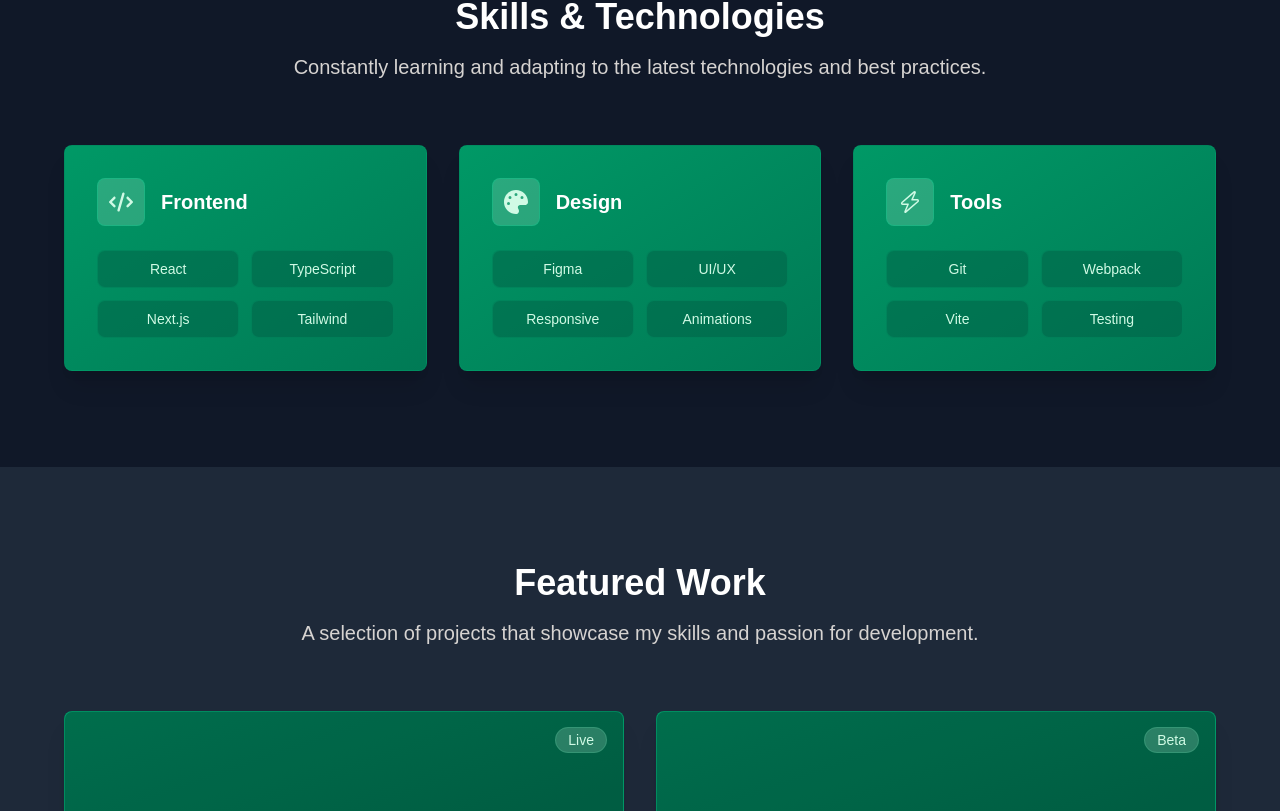
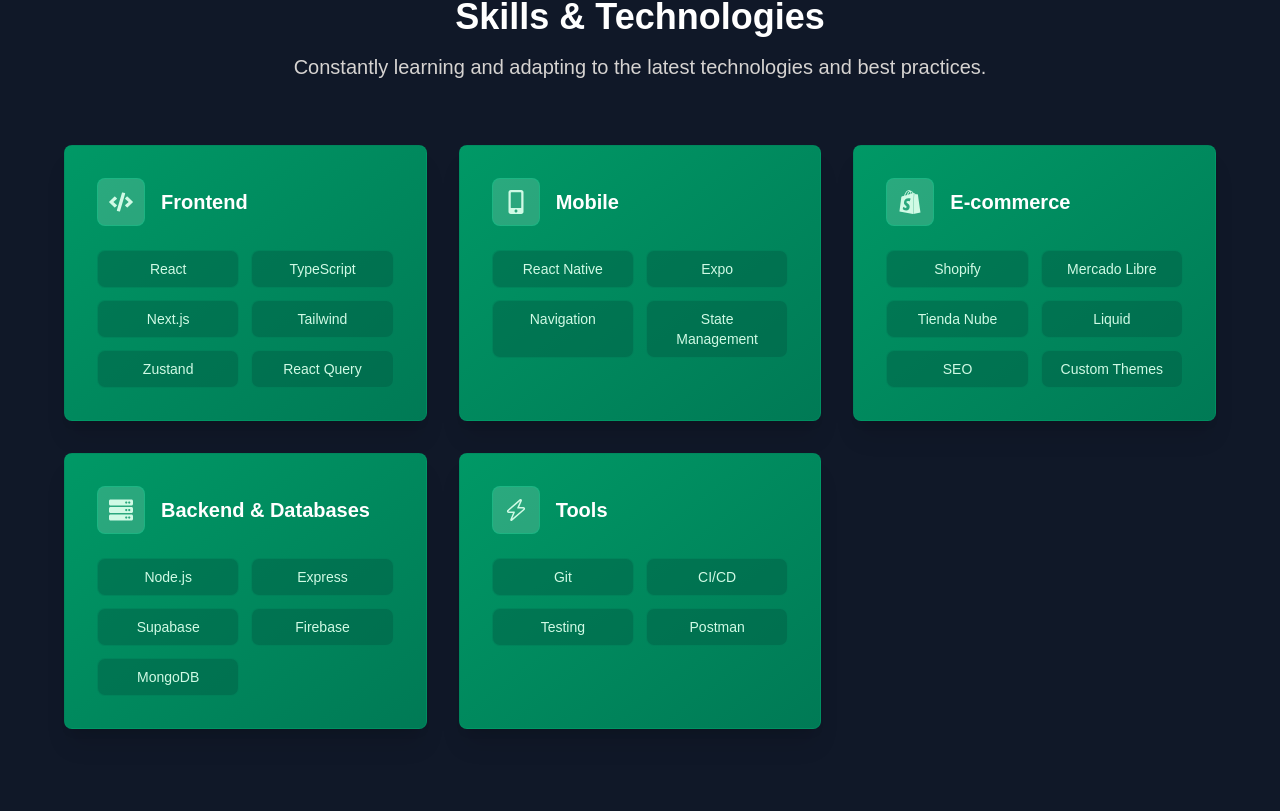
Before and after one commit to Ianbleake/BleakeDev, a Next.js app: page / in a window 1280 px wide. Shown: the part 1309-2120 px from the top of the page. Built offline with nearby package versions, Linux system fonts and the light colour scheme.

Commit message:
fix: update skills

```diff
--- a/src/content/skills.ts
+++ b/src/content/skills.ts
@@ -1,8 +1,31 @@
-import { FaCode, FaPalette } from "react-icons/fa6";
+import { FaCode, FaMobileAlt, FaServer } from "react-icons/fa";
+import { SiShopify } from "react-icons/si";
 import { GoZap } from "react-icons/go";
 
-export   const skills = [
-  { name: "Frontend", icon: FaCode, technologies: ["React", "TypeScript", "Next.js", "Tailwind"] },
-  { name: "Design", icon: FaPalette, technologies: ["Figma", "UI/UX", "Responsive", "Animations"] },
-  { name: "Tools", icon: GoZap, technologies: ["Git", "Webpack", "Vite", "Testing"] }
+export const skills = [
+  {
+    name: "Frontend",
+    icon: FaCode,
+    technologies: ["React", "TypeScript", "Next.js", "Tailwind", "Zustand","React Query"]
+  },
+  {
+    name: "Mobile",
+    icon: FaMobileAlt,
+    technologies: ["React Native", "Expo", "Navigation", "State Management"]
+  },
+  {
+    name: "E-commerce",
+    icon: SiShopify,
+    technologies: ["Shopify","Mercado Libre","Tienda Nube", "Liquid", "SEO", "Custom Themes"]
+  },
+  {
+    name: "Backend & Databases",
+    icon: FaServer,
+    technologies: ["Node.js", "Express", "Supabase", "Firebase", "MongoDB"]
+  },
+  {
+    name: "Tools",
+    icon: GoZap,
+    technologies: ["Git", "CI/CD", "Testing", "Postman"]
+  }
 ];
```
